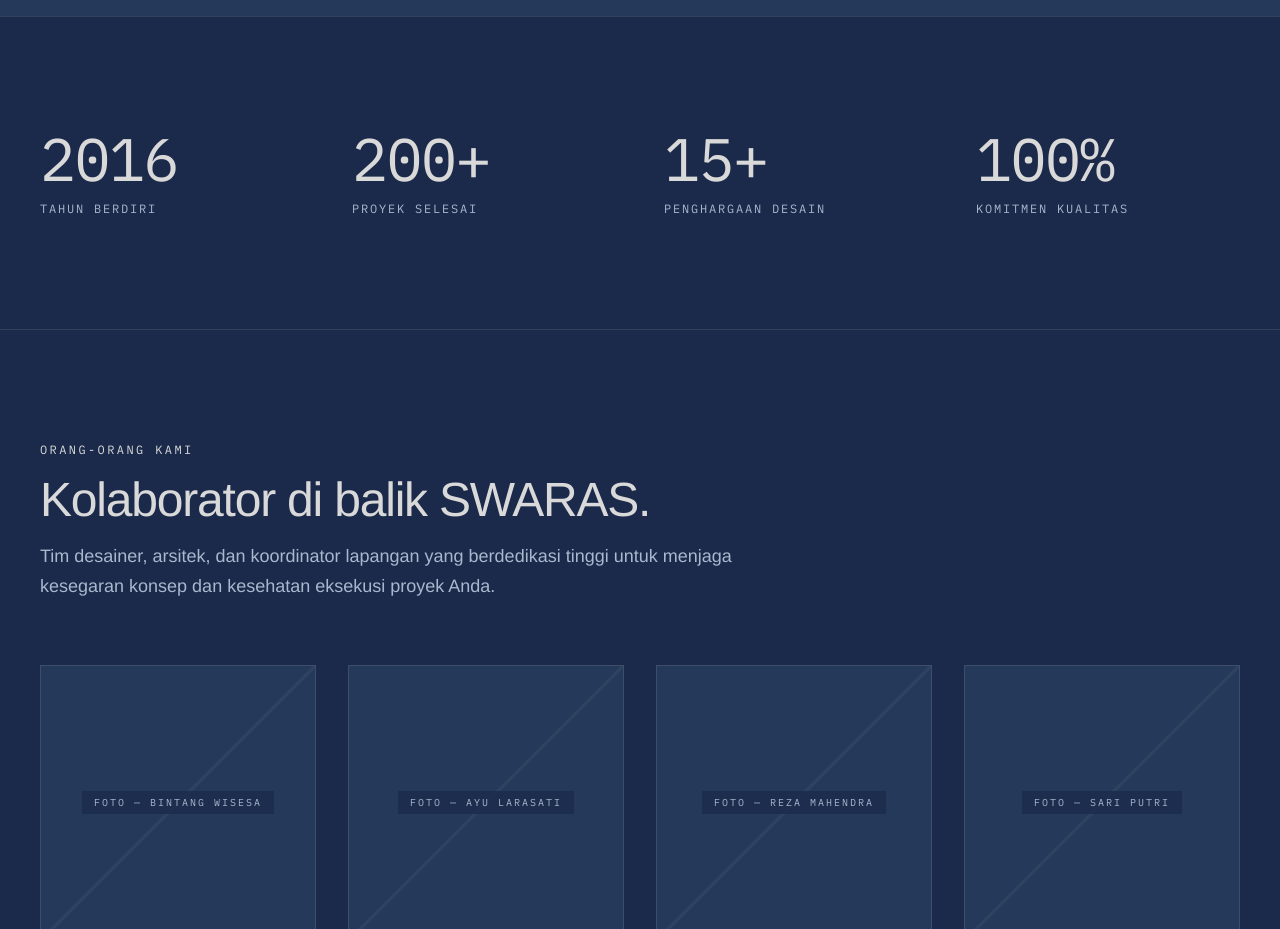
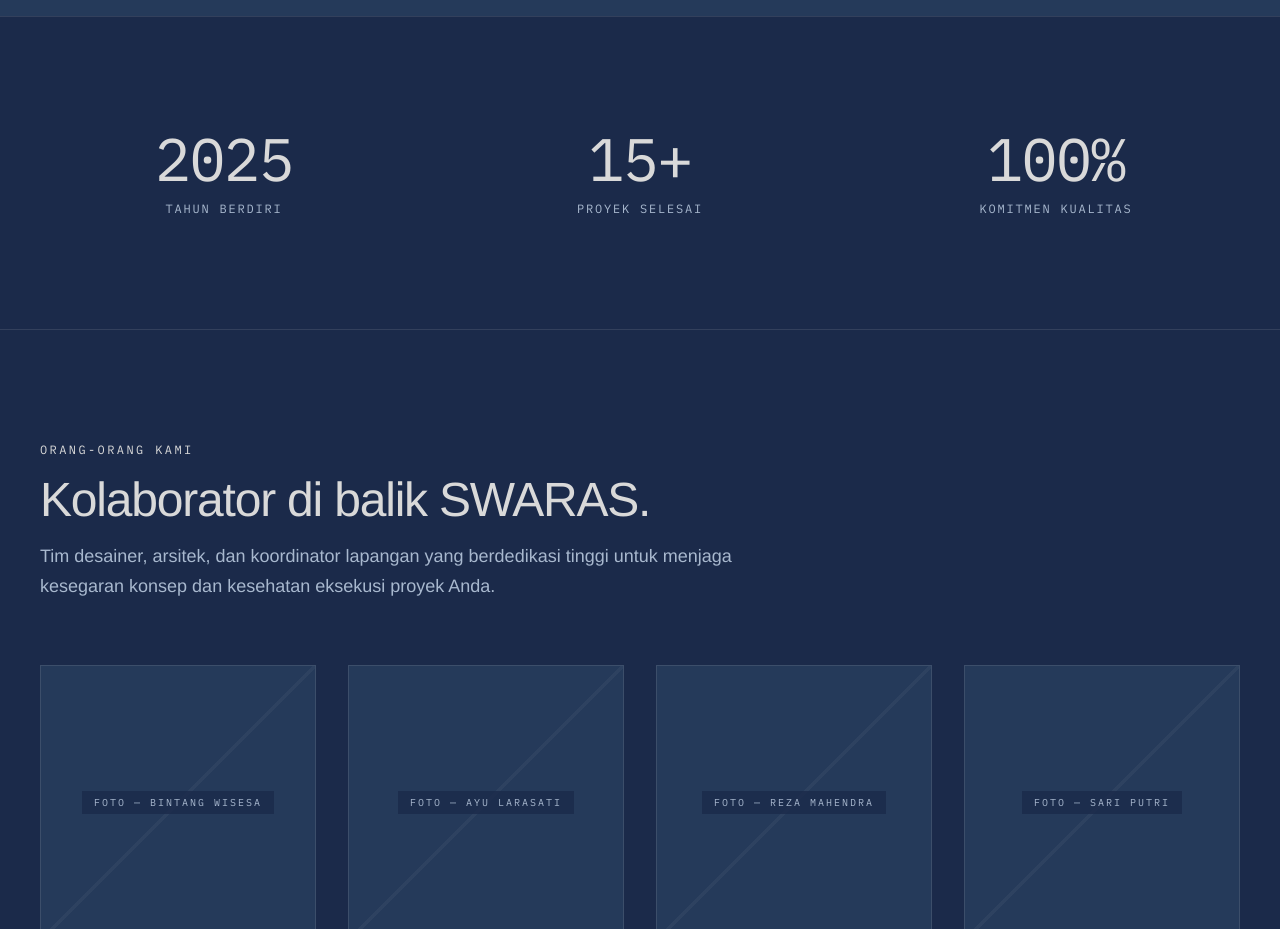
Before and after one commit to ranandasatria/seger-waras, a Next.js app: page /tentang-kami in a window 1280 px wide. Shown: the part 1200-2129 px from the top of the page. Built offline with nearby package versions, Linux system fonts and the light colour scheme; no server answers.

Commit message:
fix: center stat items on all screen sizes
Replace 'text-center md:text-left' with 'text-center' and add
'justify-items-center' to the grid container so stat cards stay
centered on desktop (md+) instead of shifting left.

```diff
--- a/components/about/Stats.tsx
+++ b/components/about/Stats.tsx
@@ -1,9 +1,9 @@
 import { Container, Section } from "@/components/ui";
 
 const stats = [
-  { value: "2016", label: "Tahun Berdiri" },
-  { value: "200+", label: "Proyek Selesai" },
-  { value: "15+", label: "Penghargaan Desain" },
+  { value: "2025", label: "Tahun Berdiri" },
+  { value: "15+", label: "Proyek Selesai" },
+  // { value: "15+", label: "Penghargaan Desain" },
   { value: "100%", label: "Komitmen Kualitas" },
 ];
 
@@ -11,9 +11,9 @@ export function Stats() {
   return (
     <Section id="statistik" className="border-t border-line bg-canvas">
       <Container>
-        <div className="grid grid-cols-2 lg:grid-cols-4 gap-8 md:gap-12">
+        <div className="grid grid-cols-2 lg:grid-cols-3 gap-8 md:gap-12 justify-items-center">
           {stats.map((s, i) => (
-            <div key={i} className="text-center md:text-left">
+            <div key={i} className="text-center">
               <div className="font-mono text-4xl md:text-6xl text-sage tracking-tight font-light leading-none">
                 {s.value}
               </div>
```
